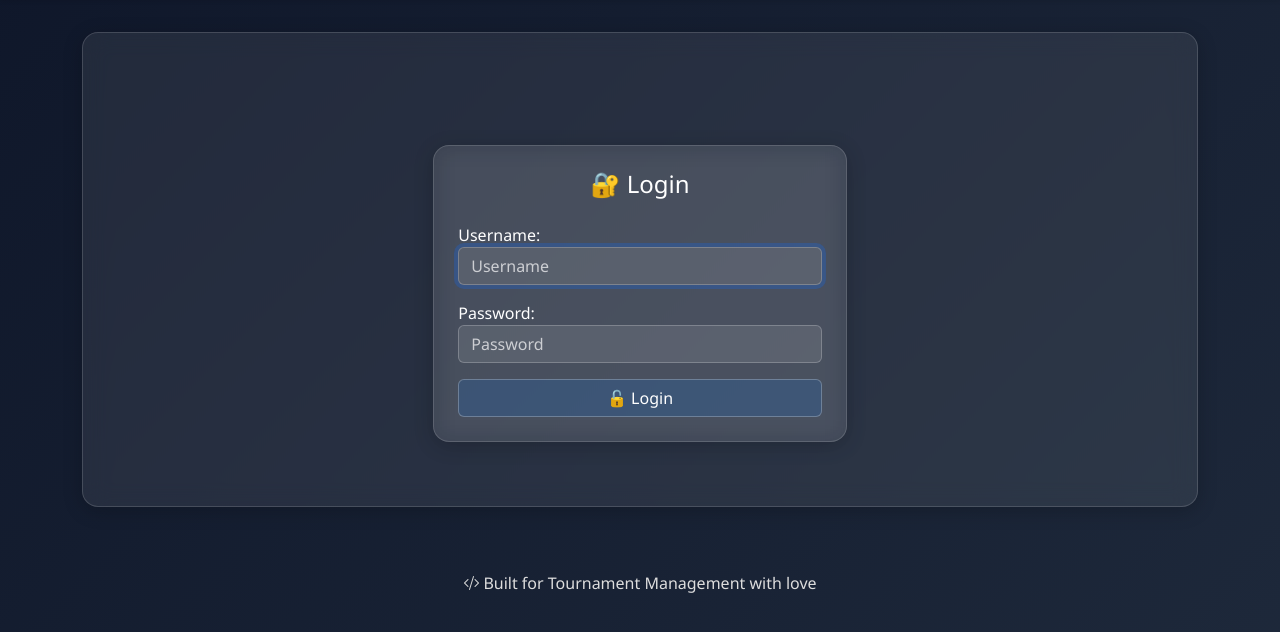
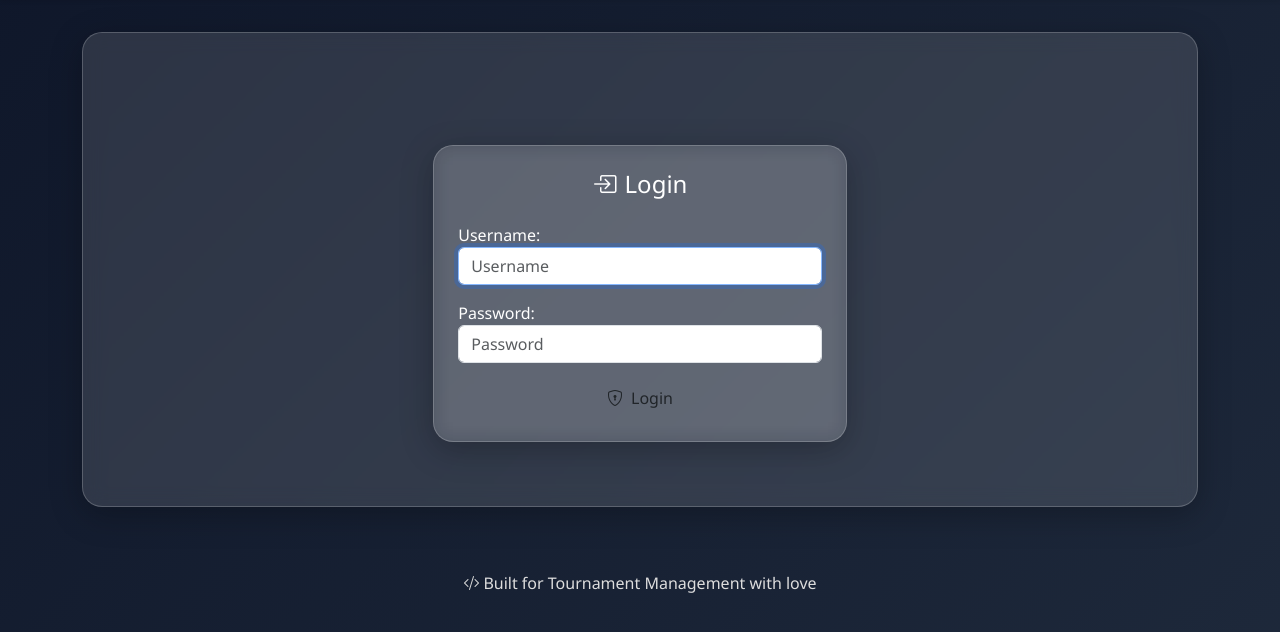
Before and after one commit to SanyamSood/tournament-tracker, a Django app: page /login/ in a window 1280 px wide. Shown: the part 57-689 px from the top of the page. Run offline with Django 5.2, Linux system fonts and the light colour scheme; some libraries are stand-ins or nearby versions.

Commit message:
no emojis

```diff
--- a/badminton/templates/login.html
+++ b/badminton/templates/login.html
@@ -4,54 +4,14 @@
 {% block title %}Login{% endblock %}
 
 {% block content %}
-<style>
-  .glass-card {
-    background: rgba(255, 255, 255, 0.08);
-    border-radius: 1rem;
-    border: 1px solid rgba(255, 255, 255, 0.15);
-    box-shadow: 0 4px 20px rgba(0, 0, 0, 0.2);
-    backdrop-filter: blur(12px);
-    -webkit-backdrop-filter: blur(12px);
-    color: #fff;
-  }
-
-  .glass-card .form-control {
-    background-color: rgba(255, 255, 255, 0.1);
-    border: 1px solid rgba(255, 255, 255, 0.3);
-    color: #fff;
-  }
-
-  .glass-card .form-control::placeholder {
-    color: rgba(255, 255, 255, 0.7);
-  }
-
-  .glass-card .form-label {
-    color: #fff;
-  }
-
-  .btn-glass {
-    background-color: rgba(0, 123, 255, 0.15);
-    border: 1px solid rgba(255, 255, 255, 0.25);
-    color: #fff;
-  }
-
-  .btn-glass:hover {
-    background-color: rgba(0, 123, 255, 0.3);
-  }
-
-  .alert-glass {
-    background: rgba(255, 0, 0, 0.15);
-    color: #fff;
-    border: 1px solid rgba(255, 255, 255, 0.2);
-  }
-</style>
-
 <div class="container mt-5">
   <div class="row justify-content-center">
     <div class="col-12 col-sm-10 col-md-8 col-lg-5">
       <div class="glass-card p-4">
 
-        <h4 class="text-center mb-4">🔐 Login</h4>
+        <h4 class="text-center mb-4">
+          <i class="bi bi-box-arrow-in-right me-2"></i>Login
+        </h4>
 
         {% if form.errors %}
           <div class="alert alert-glass text-center">
@@ -73,7 +33,9 @@
           </div>
 
           <div class="d-grid">
-            <button type="submit" class="btn btn-glass">🔓 Login</button>
+            <button type="submit" class="btn btn-glass">
+              <i class="bi bi-shield-lock me-2"></i>Login
+            </button>
           </div>
         </form>
 
```
Also changed, not shown: db.sqlite3.
